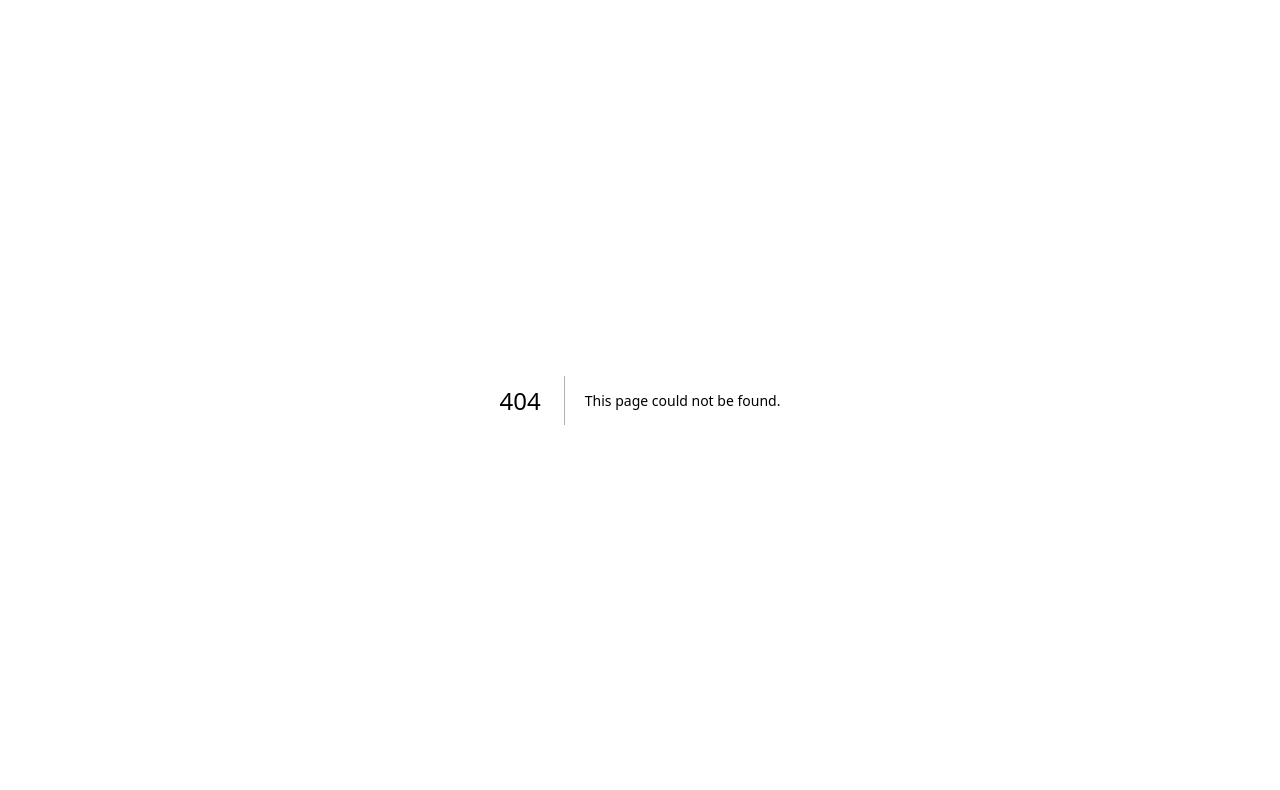
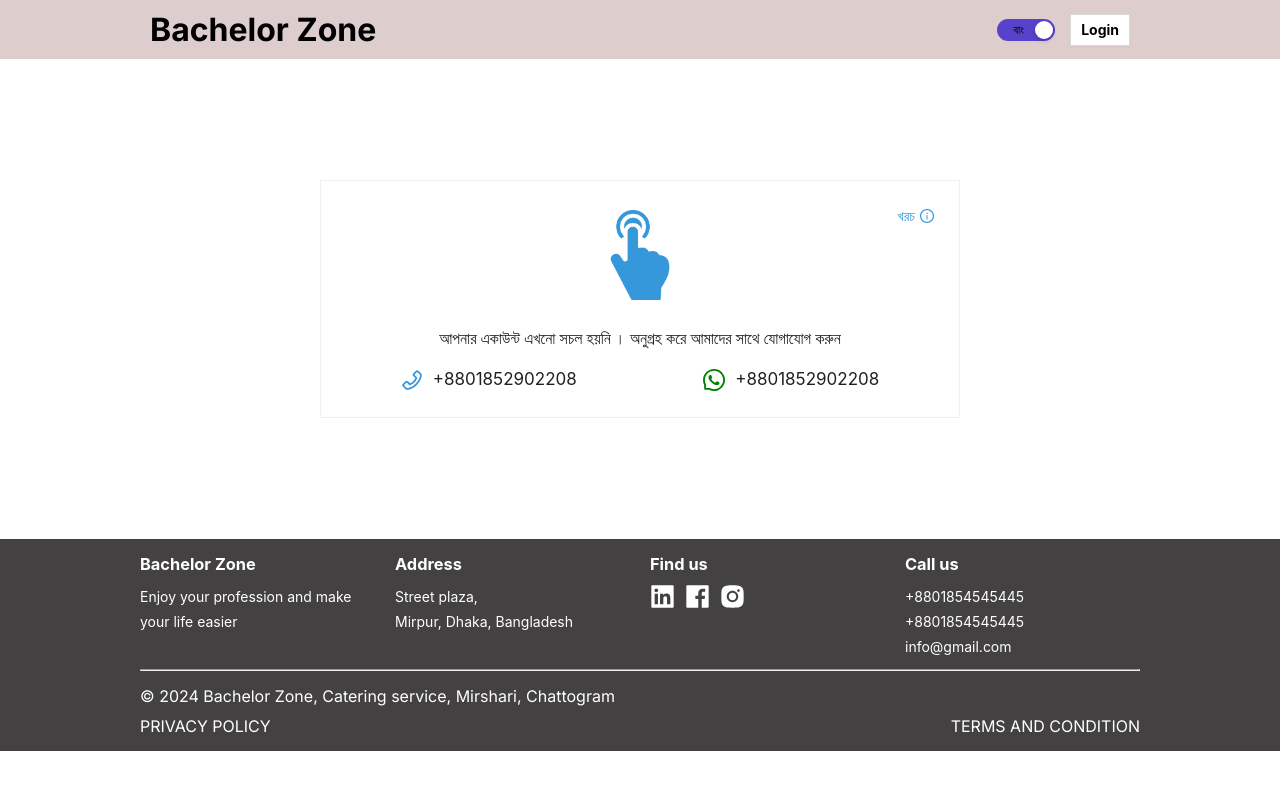
Before and after one commit to MainUddin1223/bachelor-zone-client, a Next.js app: page /claim in a window 1280 px wide. Before the commit this address had no page. Shown: the top 790 px of the page. Built offline with nearby package versions, Linux system fonts and the light colour scheme.

Commit message:
CLAIM USER page impl

```diff
--- /dev/null
+++ b/src/app/claim/page.tsx
@@ -0,0 +1,17 @@
+'use client';
+
+import ClaimUser from '@/components/ClaimUser/ClaimUser';
+import Footer from '@/components/Footer/Footer';
+import Header from '@/components/header/Header';
+
+const page = () => {
+	return (
+		<>
+			<Header />
+			<ClaimUser />
+			<Footer />
+		</>
+	);
+};
+
+export default page;
--- /dev/null
+++ b/src/components/ClaimUser/ClaimUser.module.css
@@ -0,0 +1,51 @@
+.container {
+	min-height: 60vh;
+	display: flex;
+	align-items: center;
+	justify-content: center;
+	position: relative;
+}
+.card {
+	width: 50%;
+	text-align: center;
+}
+.info_container {
+	display: flex;
+	align-items: center;
+	justify-content: space-between;
+}
+.info {
+	display: flex;
+	align-items: center;
+	gap: 5px;
+	font-weight: 500;
+	cursor: pointer;
+	color: var(--primary-color);
+	position: absolute;
+	right: 25px;
+}
+.expenses_info {
+	padding: 5px 15px;
+}
+.expenses_info h3 {
+	padding: 5px 0;
+}
+.expenses p {
+	padding: 5px 0;
+}
+.image {
+	padding: 5px;
+}
+.claim_text {
+	margin: 15px 0;
+	font-size: medium;
+	font-weight: 500;
+}
+.container {
+	font-size: medium;
+}
+@media (max-width: 767px) {
+	.card {
+		width: 90%;
+	}
+}
--- /dev/null
+++ b/src/components/ClaimUser/ClaimUser.tsx
@@ -0,0 +1,90 @@
+'use client';
+import activate_img from '@/assets/activate.png';
+import { useAppSelector } from '@/redux/hooks';
+import { Card, Col, Flex, Row, Tooltip } from 'antd';
+import Image from 'next/image';
+import Styles from './ClaimUser.module.css';
+import { useState } from 'react';
+import { costing } from '@/utils/cost';
+import {
+	InfoCircleOutlined,
+	PhoneOutlined,
+	WhatsAppOutlined,
+} from '@ant-design/icons';
+
+const ClaimUser = () => {
+	const { basicData } = useAppSelector((state) => state.basicSlice);
+	const getLang = basicData.lang;
+	return (
+		<div className={Styles.container}>
+			<Card className={Styles.card}>
+				<Tooltip
+					placement="bottomRight"
+					title={
+						<div className={Styles.expenses_info}>
+							<h3>{getLang === 'বাং' ? 'যাবতীয় খরচ' : 'Expenses Details'} </h3>
+							<div className={Styles.expenses}>
+								<p>
+									{getLang === 'বাং'
+										? ` টিফিন বক্স ফি: ৳ ${costing.tiffinBoxFee}`
+										: `Tiffin Box fee: ৳ ${costing.tiffinBoxFee}`}{' '}
+								</p>
+								<p>
+									{getLang === 'বাং' ? 'সর্বনিম্ম রিচার্জ' : 'Minimum recharge'}{' '}
+									: ৳ {costing.minimumRecharge}
+								</p>
+								<p>
+									{getLang === 'বাং' ? 'রেজিষ্ট্রেশন ফি' : 'Registration fee'} :
+									৳ {costing.registrationFee}
+								</p>
+							</div>
+						</div>
+					}
+					trigger="click"
+					defaultOpen={false}
+				>
+					<p className={Styles.info}>
+						<span>{getLang === 'বাং' ? 'খরচ' : 'Cost'}</span>{' '}
+						<span>
+							<InfoCircleOutlined />
+						</span>
+					</p>
+				</Tooltip>
+
+				<Image
+					src={activate_img}
+					alt="activate image"
+					width={100}
+					className={Styles.image}
+				/>
+				<p className={Styles.claim_text}>
+					{getLang === 'বাং'
+						? 'আপনার একাউন্ট এখনো সচল হয়নি । অনুগ্রহ করে আমাদের সাথে যোগাযোগ করুন'
+						: 'Your account is not active yet. Please contact us'}
+				</p>
+				<div className={Styles.contact_info}>
+					<Row gutter={[15, 15]}>
+						<Col xs={24} sm={12}>
+							<Flex justify="center" gap={10}>
+								<PhoneOutlined
+									style={{ fontSize: '22px', color: 'var(--primary-color)' }}
+								/>
+								<p style={{ fontSize: '17px' }}>+8801852902208</p>
+							</Flex>
+						</Col>
+						<Col xs={24} sm={12}>
+							<Flex justify={'center'} gap={10}>
+								<WhatsAppOutlined
+									style={{ fontSize: '22px', color: 'green' }}
+								/>
+								<p style={{ fontSize: '17px' }}>+8801852902208</p>
+							</Flex>
+						</Col>
+					</Row>
+				</div>
+			</Card>
+		</div>
+	);
+};
+
+export default ClaimUser;
--- a/src/components/Register/Register.tsx
+++ b/src/components/Register/Register.tsx
@@ -46,6 +46,9 @@ const Register = () => {
 				password: '',
 				confirmPassword: '',
 			});
+			const accessToken = result.data.accessToken;
+			typeof window !== 'undefined' &&
+				localStorage.setItem('accessToken', accessToken);
 		}
 	};
 
--- a/src/utils/cost.ts
+++ b/src/utils/cost.ts
@@ -2,4 +2,7 @@ export const costing = {
 	mealCost: 55,
 	deliveryFee: 15,
 	platformFee: 5,
+	tiffinBoxFee: 200,
+	registrationFee: 25,
+	minimumRecharge: 275,
 };
```
Also changed, not shown: src/components/Dashboard/Dashboard.tsx (+6 -1 lines), src/assets/activate.png (added).
